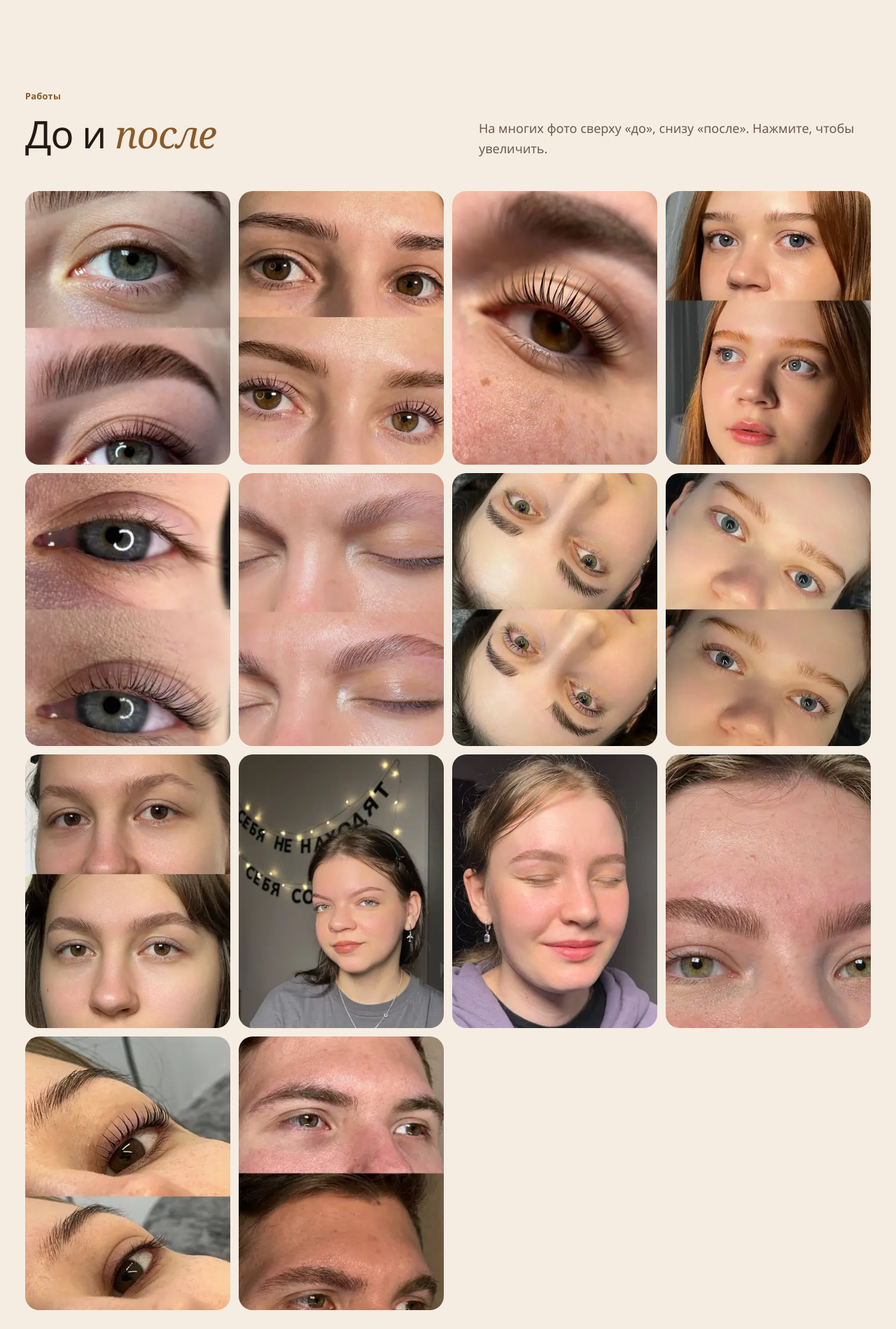
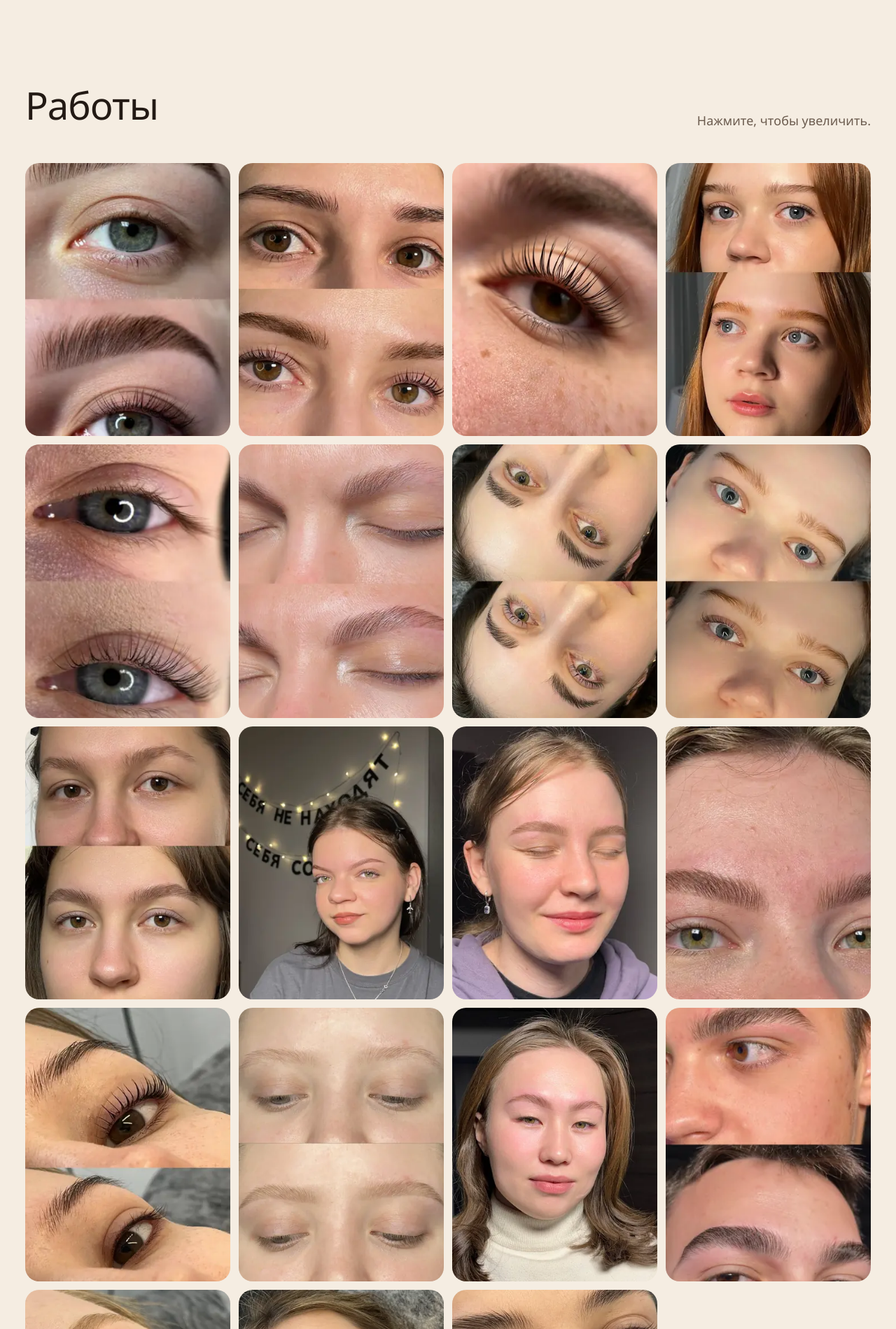
Before and after one commit to alyvlad1975-lang/brov-rita, a plain HTML site: page index.html in a window 1280 px wide. Shown: the part 2400-4299 px from the top of the page at 70% size. Drawn offline with Linux system fonts and the light colour scheme.

Commit message:
Работы: новый заголовок и шесть свежих снимков

```diff
--- a/index.html
+++ b/index.html
@@ -164,10 +164,9 @@
     <div class="wrap">
       <div class="head head--row">
         <div>
-          <p class="tag">Работы</p>
-          <h2>До и <em>после</em></h2>
+          <h2>Работы</h2>
         </div>
-        <p class="sub">На многих фото сверху «до», снизу «после». Нажмите, чтобы увеличить.</p>
+        <p class="sub">Нажмите, чтобы увеличить.</p>
       </div>
       <div class="gallery">
         <button class="gallery__item" data-full="img/work-04.webp"><img src="img/work-04-sm.webp" width="270" height="480" loading="lazy" alt="Брови и ресницы до и после ламинирования"></button>
@@ -183,7 +182,12 @@
         <button class="gallery__item" data-full="img/work-08.webp"><img src="img/work-08-sm.webp" width="360" height="480" loading="lazy" alt="Естественные брови после коррекции и окрашивания"></button>
         <button class="gallery__item" data-full="img/work-09.webp"><img src="img/work-09-sm.webp" width="480" height="384" loading="lazy" alt="Брови после коррекции и окрашивания"></button>
         <button class="gallery__item" data-full="img/work-20.webp"><img src="img/work-20-sm.webp" width="360" height="480" loading="lazy" alt="Ресницы до и после ламинирования, карие глаза"></button>
-        <button class="gallery__item" data-full="img/work-13.webp"><img src="img/work-13-sm.webp" width="270" height="480" loading="lazy" alt="Мужские брови до и после коррекции"></button>
+        <button class="gallery__item" data-full="img/work-21.webp"><img src="img/work-21-sm.webp" width="384" height="480" loading="lazy" alt="Брови до и после коррекции и окрашивания"></button>
+        <button class="gallery__item" data-full="img/work-22.webp"><img src="img/work-22-sm.webp" width="360" height="480" loading="lazy" alt="Клиентка после оформления бровей"></button>
+        <button class="gallery__item" data-full="img/work-23.webp"><img src="img/work-23-sm.webp" width="270" height="480" loading="lazy" alt="Мужские брови до и после коррекции"></button>
+        <button class="gallery__item" data-full="img/work-24.webp"><img src="img/work-24-sm.webp" width="360" height="480" loading="lazy" alt="Ресницы до и после ламинирования"></button>
+        <button class="gallery__item" data-full="img/work-25.webp"><img src="img/work-25-sm.webp" width="360" height="480" loading="lazy" alt="Брови и ресницы после процедуры"></button>
+        <button class="gallery__item" data-full="img/work-26.webp"><img src="img/work-26-sm.webp" width="480" height="480" loading="lazy" alt="Брови и ресницы до и после ламинирования и окрашивания"></button>
       </div>
       <p class="center"><a class="link" href="https://t.me/browbynekrasova" target="_blank" rel="noopener">Больше работ в Telegram-канале →</a></p>
     </div>
@@ -216,7 +220,7 @@
       <div class="bento bento--about">
         <figure class="photo photo--tall"><img src="img/rita-master.webp" width="900" height="1599" loading="lazy" alt="Рита, мастер-бровист"><figcaption class="glass">Рита</figcaption></figure>
         <div class="card card--cream about__text">
-          <p>Я Рита, мастер-бровист и ламимейкер с индивидуальным подходом.</p>
+          <p>Мастер-бровист и ламимейкер с индивидуальным подходом.</p>
           <ul class="about__list">
             <li>делаю любые брови</li>
             <li>разбираюсь в красителях</li>
```
Also changed, not shown: img/work-21-sm.webp (added), img/work-21.webp (added), img/work-22-sm.webp (added), img/work-22.webp (added), img/work-23-sm.webp (added), img/work-23.webp (added), img/work-24-sm.webp (added), img/work-24.webp (added), img/work-25-sm.webp (added), img/work-25.webp (added), img/work-26-sm.webp (added), img/work-26.webp (added).
